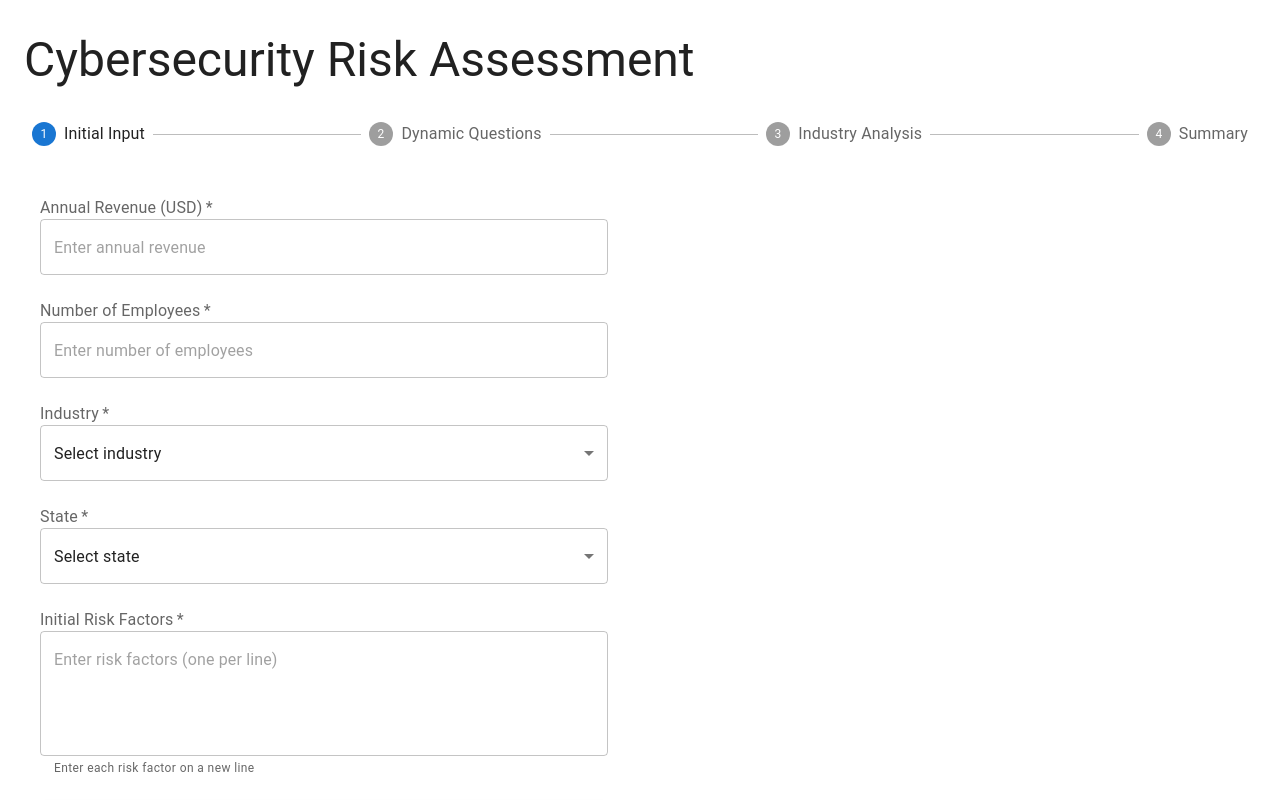
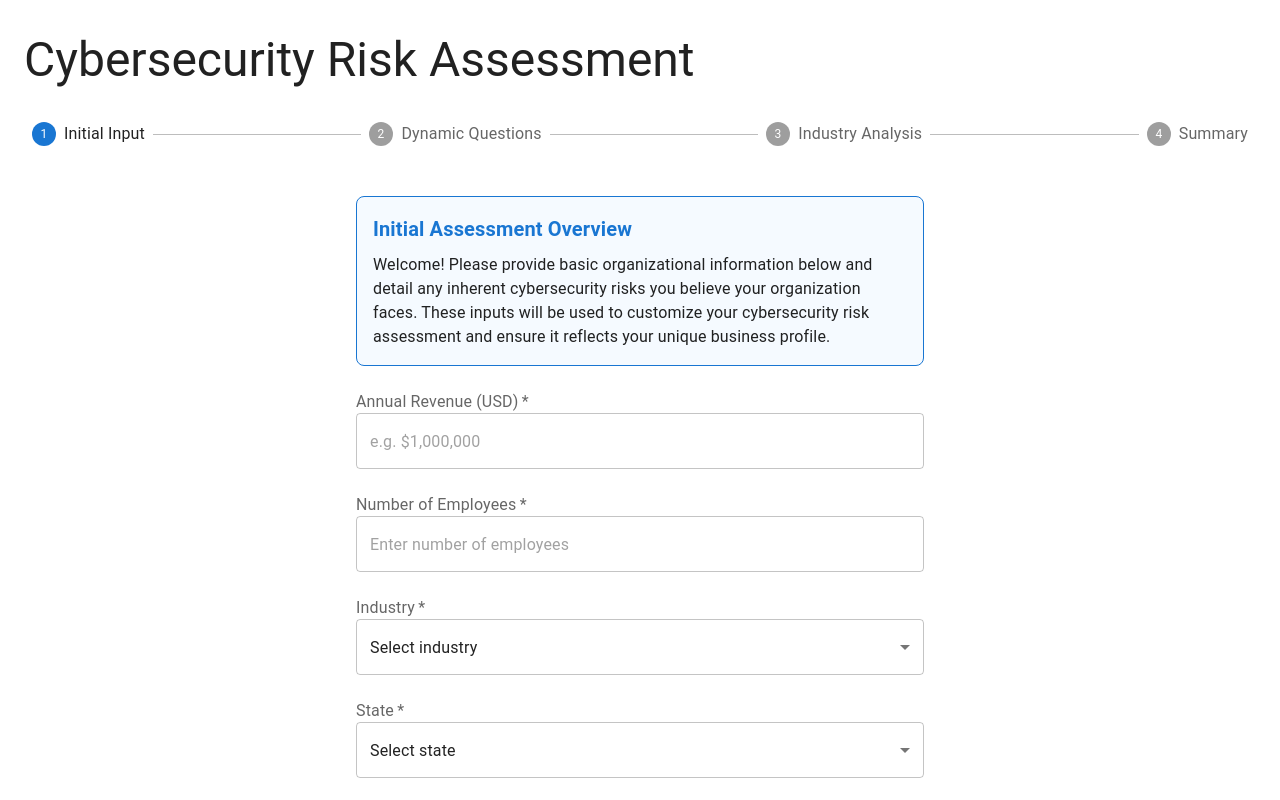
Before and after one commit to anshdalia/Final_Risk_Calculate, a React (Vite) app in the folder frontend/: page / in a window 1280 px wide. Shown: the top 800 px of the page. Built offline with nearby package versions, Linux system fonts and the light colour scheme.

Commit message:
Initial Input and Dynamic Questions Instructions boxes added

```diff
--- a/frontend/src/components/DynamicQuestionsForm.tsx
+++ b/frontend/src/components/DynamicQuestionsForm.tsx
@@ -98,6 +98,27 @@ export const DynamicQuestionsForm: React.FC<Props> = ({
 
     return (
         <Box sx={{ width: '100%', mb: 4 }}>
+            <Box
+                sx={{
+                    mb: 4,
+                    p: 2,
+                    borderRadius: 2,
+                    border: '1px solid',
+                    borderColor: 'primary.main',
+                    backgroundColor: '#f5faff',
+                }}
+                >
+                <Typography variant="h6" sx={{ fontWeight: 600, color: 'primary.main', mb: 1 }}>
+                    Dynamic Questions
+                </Typography>
+                <Typography variant="body1" sx={{ color: 'text.primary' }}>
+                    This section helps refine your cybersecurity risk profile based on your highest-risk scenario
+                    and a short set of targeted questions. The left panel displays the scenario we're focusing on,
+                    while the right panel allows you to provide specific security context about your organization.
+                </Typography>
+                </Box>
+
+
             {/* Top Section - Scenarios and Questions side by side */}
             <Grid container spacing={3} sx={{ mb: 4 }}>
                 {/* Left Side - Scenarios */}
@@ -129,6 +150,8 @@ export const DynamicQuestionsForm: React.FC<Props> = ({
                                 Risk Scenarios Assessment
                             </Typography>
                         </Box>
+
+
                         <Alert
                             severity="warning"
                             icon={false}
--- a/frontend/src/components/InitialInputForm.tsx
+++ b/frontend/src/components/InitialInputForm.tsx
@@ -12,6 +12,9 @@ import {
 } from '@mui/material';
 import { LoadingButton } from '@mui/lab';
 import { InitialInputFormData } from '../types';
+import { NumericFormat } from 'react-number-format';
+import { Typography } from '@mui/material';
+
 
 interface Props {
     onSubmit: (data: any) => void;
@@ -109,19 +112,59 @@ export const InitialInputForm: React.FC<Props> = ({ onSubmit, disabled = false,
     };
 
     return (
-        <Box component="form" onSubmit={handleSubmit} sx={{ width: '100%', maxWidth: 600, p: 2 }}>
+        <Box sx={{ display: 'flex', justifyContent: 'center', width: '100%' }}>
+        <Box
+            component="form"
+            onSubmit={handleSubmit}
+            sx={{
+                width: '100%',
+                maxWidth: 600,
+                p: 2,
+                mx: 'auto', // ✅ This centers the form horizontally
+            }}
+            >
             <Stack spacing={3}>
+                <Box
+                        sx={{
+                            mb: 2,
+                            p: 2,
+                            borderRadius: 2,
+                            border: '1px solid',
+                            borderColor: 'primary.main',
+                            backgroundColor: '#f5faff',
+                        }}
+                        >
+                        <Typography variant="h6" sx={{ fontWeight: 600, color: 'primary.main', mb: 1 }}>
+                            Initial Assessment Overview
+                        </Typography>
+                        <Typography variant="body1" sx={{ color: 'text.primary' }}>
+                            Welcome! Please provide basic organizational information below and detail any inherent cybersecurity risks you believe your organization faces.
+                            These inputs will be used to customize your cybersecurity
+                            risk assessment and ensure it reflects your unique business profile.
+                        </Typography>
+                        </Box>
+
+
                 <FormControl required>
                     <FormLabel>Annual Revenue (USD)</FormLabel>
-                    <TextField
+                    <NumericFormat
                         value={formData.revenue}
-                        onChange={(e) => setFormData({ ...formData, revenue: e.target.value })}
-                        placeholder="Enter annual revenue"
+                        onValueChange={(values) => {
+                            const { value } = values;
+                            setFormData({ ...formData, revenue: value });
+                        }}
+                        thousandSeparator
+                        prefix="$"
+                        customInput={TextField}
+                        placeholder="e.g. $1,000,000"
                         fullWidth
                         required
                         disabled={disabled}
                     />
                 </FormControl>
+
+
+
 
                 <FormControl required>
                     <FormLabel>Number of Employees</FormLabel>
@@ -222,5 +265,6 @@ export const InitialInputForm: React.FC<Props> = ({ onSubmit, disabled = false,
                 </Alert>
             </Snackbar>
         </Box>
+        </Box>
     );
 };
```
Also changed, not shown: 1 other file (tests, documents, lock files or other folders).
